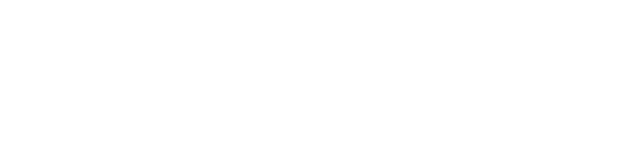
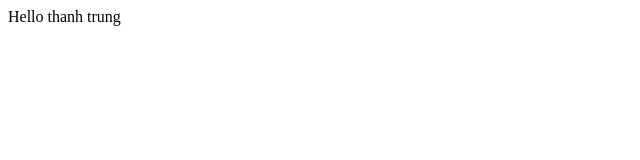
Before and after one commit to ThanhTrunggg/git-blog, a plain HTML site: page index.html in a window 1280 px wide. Shown: the whole page, without its empty margins (0-640 px from the left). Drawn offline with Linux system fonts and the light colour scheme.

Commit message:
add new file

```diff
--- a/index.html
+++ b/index.html
@@ -7,6 +7,6 @@
     <title>Document</title>
 </head>
 <body>
-
+    Hello thanh trung
 </body>
 </html>
```
Also changed, not shown: index.css (added).
